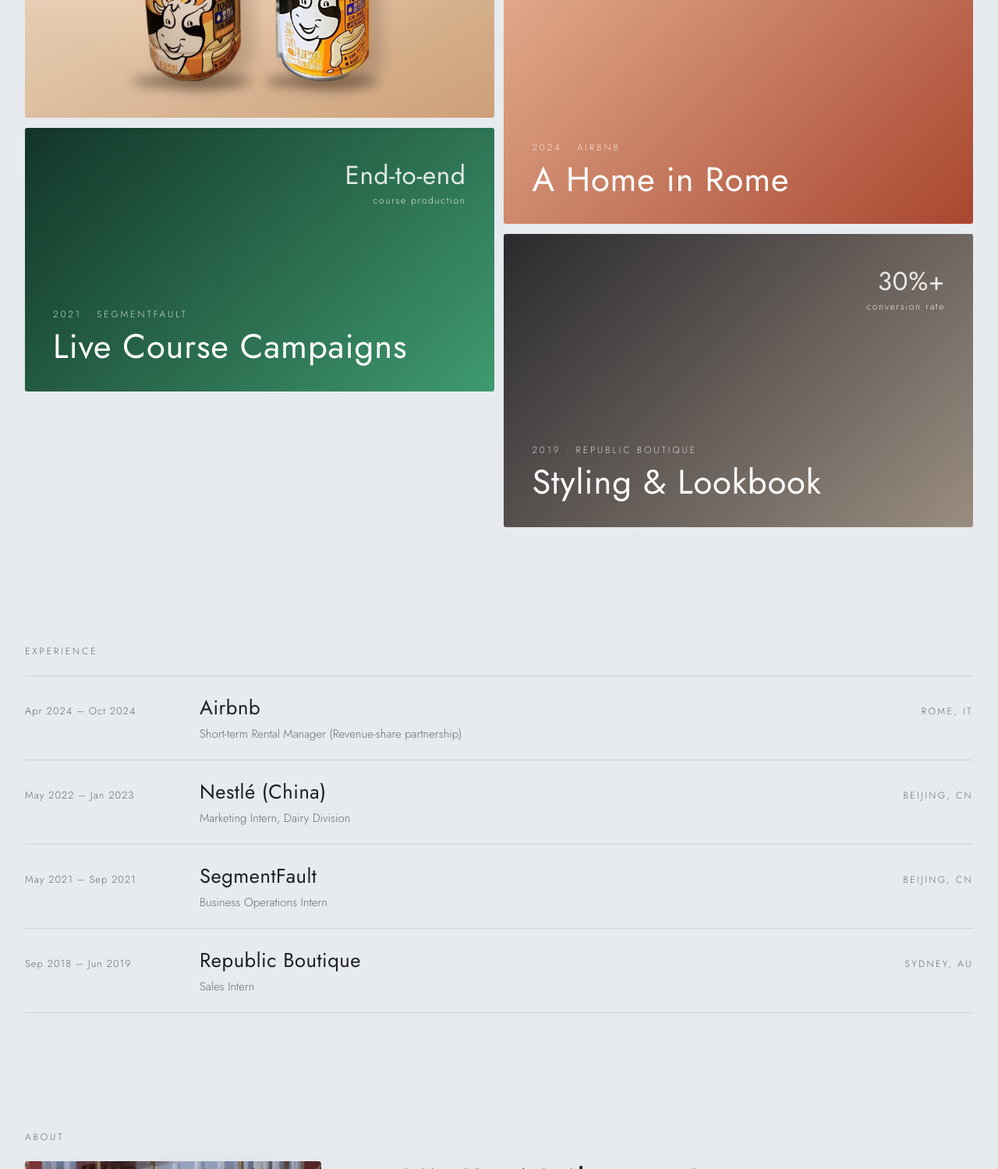
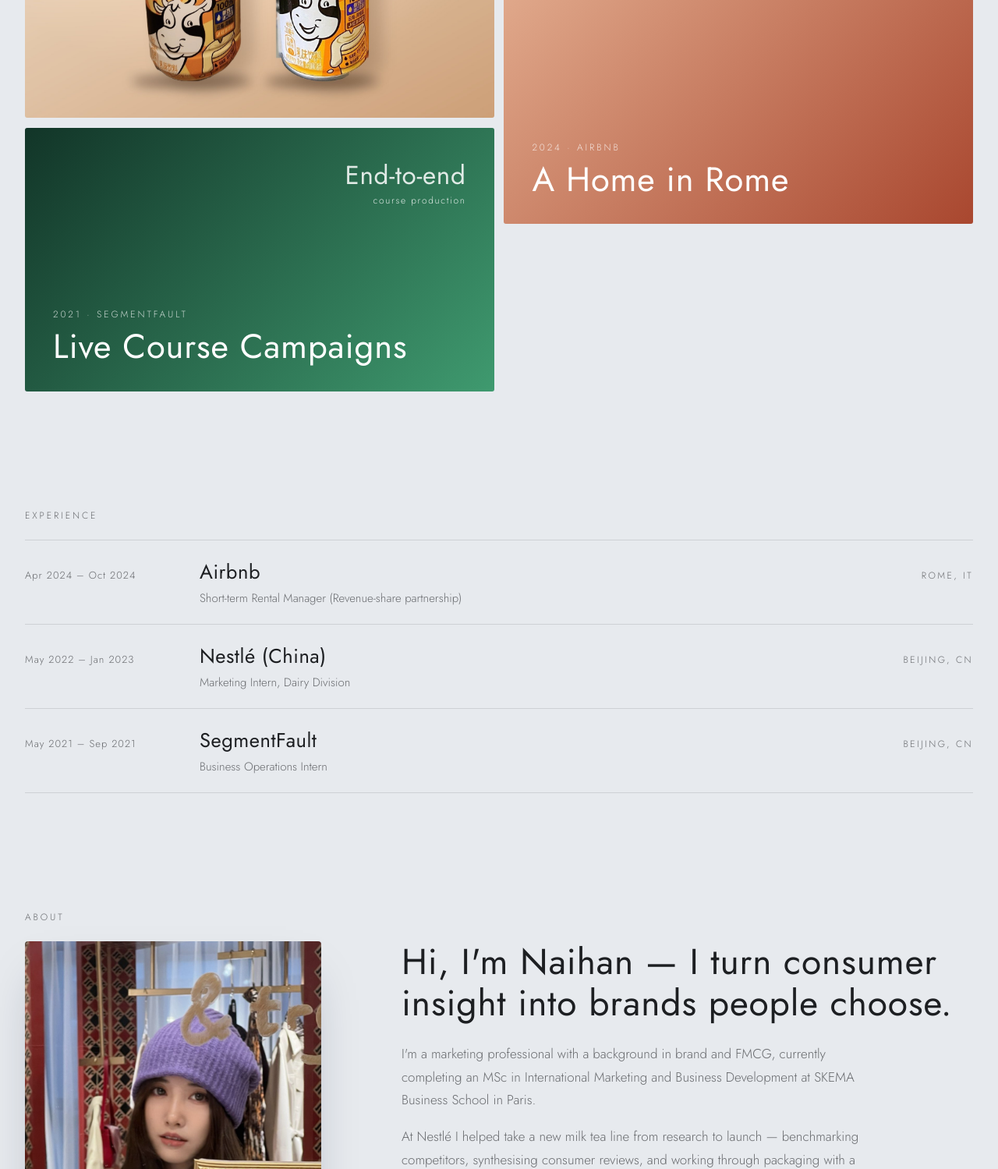
Before and after one commit to naihan-liu/naihan-liu.github.io, a plain HTML site: page index.html in a window 1280 px wide. Shown: the part 1130-2629 px from the top of the page at 78% size. Drawn offline with Linux system fonts and the light colour scheme.

Commit message:
Remove Republic Boutique experience and project
Co-Authored-By: Claude Opus 5.5 <noreply@anthropic.com>
Claude-Session: https://claude.ai/code/session_01KukJf7kms3dZsdfwPVeXEV

```diff
--- a/index.html
+++ b/index.html
@@ -186,10 +186,6 @@ const SITE = {
       company: { en: "SegmentFault", zh: "SegmentFault 思否", fr: "SegmentFault" },
       role: { en: "Business Operations Intern", zh: "商务运营实习生", fr: "Stagiaire opérations commerciales" },
       loc: { en: "Beijing, CN", zh: "中国 · 北京", fr: "Pékin, Chine" } },
-    { date: { en: "Sep 2018 – Jun 2019", zh: "2018.09 – 2019.06", fr: "sept. 2018 – juin 2019" },
-      company: "Republic Boutique",
-      role: { en: "Sales Intern", zh: "销售实习生", fr: "Stagiaire vente" },
-      loc: { en: "Sydney, AU", zh: "澳大利亚 · 悉尼", fr: "Sydney, Australie" } },
   ],
 
   // Work cards — add `image: "work/xxx.jpg"` or `video: "work/xxx.mp4"` to replace the placeholder.
@@ -259,19 +255,6 @@ const SITE = {
         { en: "Curated and quality-checked articles on the company's community platform.",
           zh: "为公司社区平台筛选并审核文章。",
           fr: "Sélection et contrôle qualité des articles publiés sur la plateforme communautaire de l'entreprise." } ] },
-
-    { xp: 3, year: 2019, ratio: 1.6, color: ["#2b2a2e","#9a8d80"],
-      title: { en: "Styling & Lookbook", zh: "造型与搭配", fr: "Stylisme & lookbook" },
-      tag:   { en: "styling · photography", zh: "造型 · 摄影", fr: "stylisme · photographie" },
-      place: { en: "Sydney", zh: "悉尼", fr: "Sydney" },
-      stat:  ["30%+", { en: "conversion rate", zh: "成交转化率", fr: "taux de conversion" }],
-      stats: [
-        ["30%+", { en: "conversion rate", zh: "成交转化率", fr: "taux de conversion" }],
-        ["10+",  { en: "fashion brands styled", zh: "个时尚品牌", fr: "marques de mode" }] ],
-      points: [
-        { en: "Styled complete looks for customers across 10+ fashion brands and photographed styled outfits, achieving a conversion rate above 30%.",
-          zh: "为顾客搭配 10 余个时尚品牌的整套造型并拍摄穿搭照片，成交转化率超过 30%。",
-          fr: "Création de looks complets pour les clients à partir de plus de 10 marques de mode et photographie des tenues, avec un taux de conversion supérieur à 30 %." } ] },
   ]
 };
 /* ===================================================================== */
```
